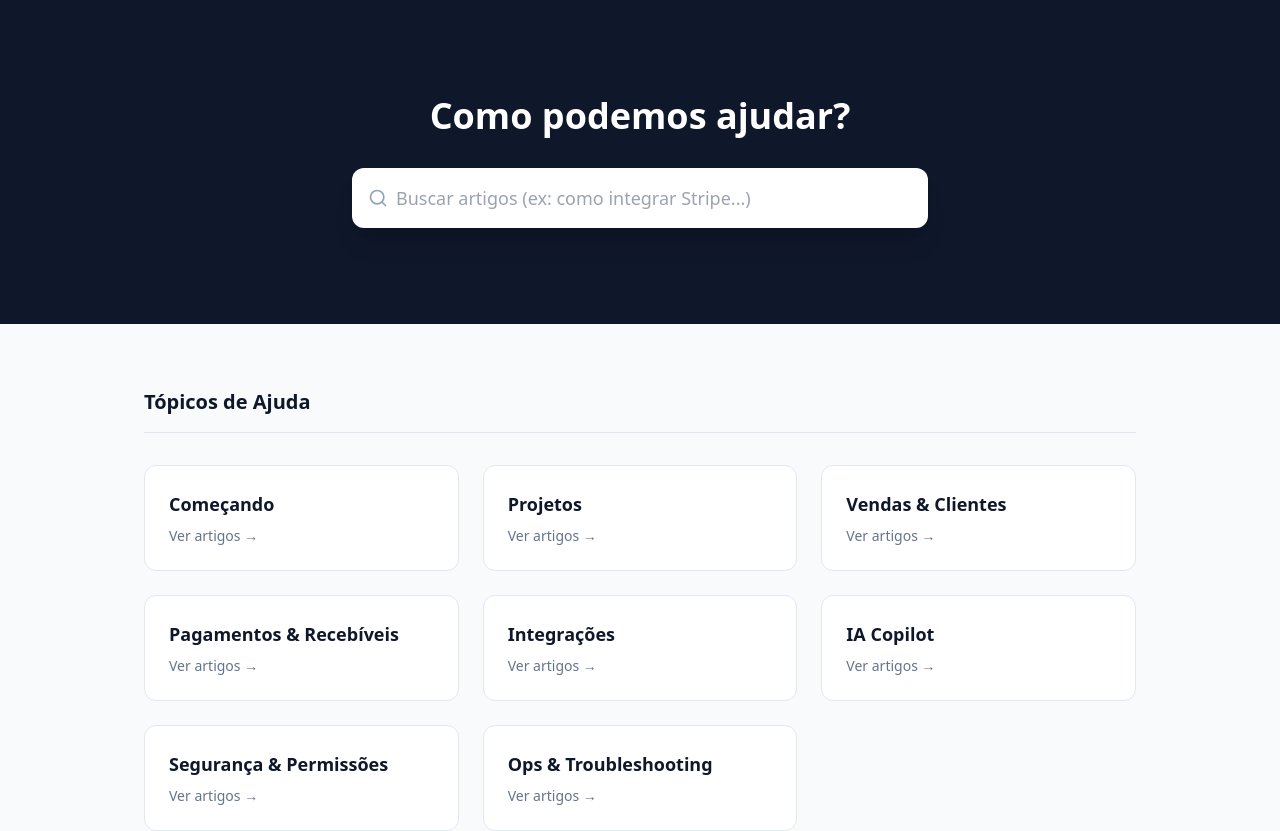
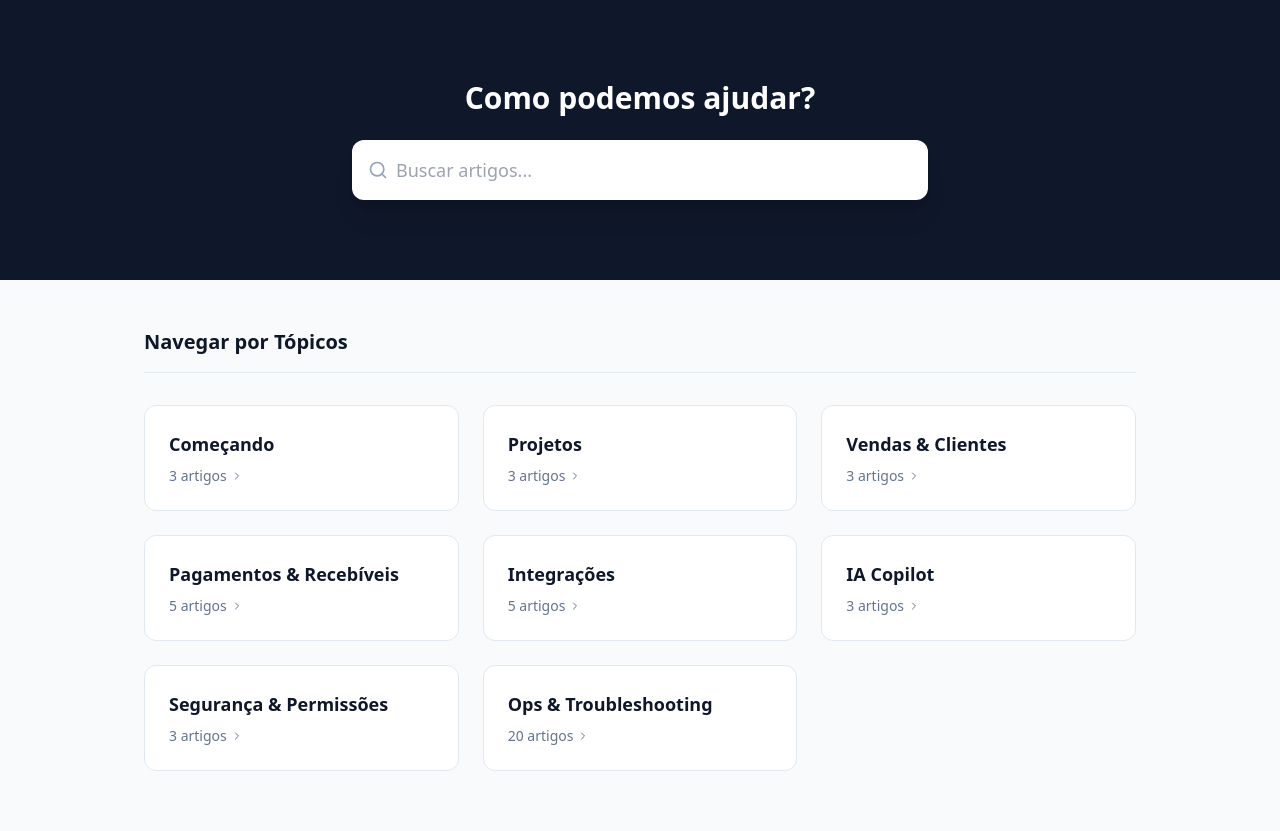
Before and after one commit to nicoolasmr/ferramenta-financeira, a Next.js app: page /ajuda in a window 1280 px wide. Shown: the top 831 px of the page. Built offline with nearby package versions, Linux system fonts and the light colour scheme.

Commit message:
fix: blog cta text and help center category navigation

```diff
--- a/src/app/ajuda/page.tsx
+++ b/src/app/ajuda/page.tsx
@@ -1,6 +1,6 @@
 import Link from "next/link";
-import { Search } from "lucide-react";
-import { HELP_CATEGORIES } from "@/lib/content/help";
+import { Search, FileText, ChevronRight } from "lucide-react";
+import { HELP_CATEGORIES, getAllHelpArticles } from "@/lib/content/help";
 import { Button } from "@/components/ui/button";
 
 export const metadata = {
@@ -8,15 +8,37 @@ export const metadata = {
     description: "Documentação, tutoriais e suporte para usar o RevenueOS.",
 };
 
-export default function HelpCenter() {
+export default async function HelpCenter({ searchParams }: { searchParams: { category?: string } }) {
+    // In Next 15, we might need to await searchParams.
+    // Ideally we treat it as potentially async or just access it.
+    // For safety in this environment, let's treat it as an object for now,
+    // but if it's a Promise in strict Next 15, we'd need `await searchParams`.
+    const { category } = await searchParams || {};
+
+    const allArticles = getAllHelpArticles();
+    const filteredArticles = category
+        ? allArticles.filter(a => a.frontmatter.category === HELP_CATEGORIES.find(c => c.id === category)?.label)
+        : [];
+
+    const selectedCategory = category ? HELP_CATEGORIES.find(c => c.id === category) : null;
+
     return (
         <div className="min-h-screen bg-slate-50 font-sans">
             {/* SEARCH HERO */}
-            <div className="bg-slate-900 text-white py-24 text-center">
+            <div className="bg-slate-900 text-white py-20 text-center">
                 <div className="container mx-auto px-4 max-w-3xl">
-                    <h1 className="text-3xl md:text-4xl font-bold mb-8">Como podemos ajudar?</h1>
+                    <h1 className="text-3xl font-bold mb-6">
+                        {selectedCategory ? `${selectedCategory.label}` : "Como podemos ajudar?"}
+                    </h1>
 
-                    {/* Fake Search Input (Functional search can be added later) */}
+                    {/* Simplified Search/Nav for context */}
+                    {selectedCategory && (
+                        <Link href="/ajuda" className="text-slate-400 hover:text-white text-sm mb-4 inline-block">
+                            &larr; Voltar para todas as categorias
+                        </Link>
+                    )}
+
+                    {!selectedCategory && (
                         <div className="relative max-w-xl mx-auto">
                             <div className="absolute inset-y-0 left-0 pl-4 flex items-center pointer-events-none">
                                 <Search className="h-5 w-5 text-slate-400" />
@@ -24,26 +46,62 @@ export default function HelpCenter() {
                             <input
                                 type="text"
                                 className="block w-full pl-11 pr-4 py-4 rounded-xl text-slate-900 bg-white border-none focus:ring-4 focus:ring-blue-500/30 text-lg shadow-xl"
-                            placeholder="Buscar artigos (ex: como integrar Stripe...)"
+                                placeholder="Buscar artigos..."
                             />
                         </div>
+                    )}
                 </div>
             </div>
 
-            {/* CATEGORIES GRID */}
-            <div className="container mx-auto px-4 py-16 max-w-5xl">
-                <h2 className="text-xl font-bold text-slate-900 mb-8 border-b pb-4">Tópicos de Ajuda</h2>
+            <div className="container mx-auto px-4 py-12 max-w-5xl">
+                {selectedCategory ? (
+                    /* ARTICLES LIST VIEW */
+                    <div className="space-y-6">
+                        {filteredArticles.length > 0 ? (
+                            filteredArticles.map(article => (
+                                <Link key={article.slug} href={`/ajuda/${article.slug}`} className="block p-6 bg-white rounded-xl border border-slate-200 hover:shadow-md hover:border-blue-300 transition-all">
+                                    <div className="flex items-center justify-between">
+                                        <div className="flex items-center gap-4">
+                                            <div className="p-3 bg-blue-50 text-blue-600 rounded-lg">
+                                                <FileText className="w-6 h-6" />
+                                            </div>
+                                            <div>
+                                                <h3 className="text-lg font-bold text-slate-900 mb-1">{article.frontmatter.title}</h3>
+                                                <p className="text-slate-500 text-sm line-clamp-1">{article.frontmatter.excerpt}</p>
+                                            </div>
+                                        </div>
+                                        <ChevronRight className="w-5 h-5 text-slate-300" />
+                                    </div>
+                                </Link>
+                            ))
+                        ) : (
+                            <div className="text-center py-12 text-slate-500">
+                                <p>Nenhum artigo encontrado nesta categoria.</p>
+                                <Link href="/ajuda" className="text-blue-600 hover:underline mt-2 inline-block">Voltar ao início</Link>
+                            </div>
+                        )}
+                    </div>
+                ) : (
+                    /* CATEGORIES GRID VIEW */
+                    <div>
+                        <h2 className="text-xl font-bold text-slate-900 mb-8 border-b pb-4">Navegar por Tópicos</h2>
                         <div className="grid md:grid-cols-2 lg:grid-cols-3 gap-6">
                             {HELP_CATEGORIES.map(cat => (
                                 <Link key={cat.id} href={`/ajuda?category=${cat.id}`} className="block p-6 bg-white border border-slate-200 rounded-xl hover:border-blue-300 hover:shadow-md transition-all group">
                                     <h3 className="font-bold text-lg text-slate-900 group-hover:text-blue-600 mb-2">
                                         {cat.label}
                                     </h3>
-                            <p className="text-sm text-slate-500">Ver artigos &rarr;</p>
+                                    <p className="text-sm text-slate-500 flex items-center gap-1">
+                                        {allArticles.filter(a => a.frontmatter.category === cat.label).length} artigos
+                                        <ChevronRight className="w-3 h-3" />
+                                    </p>
                                 </Link>
                             ))}
                         </div>
+                    </div>
+                )}
 
+                {/* SUPPORT BOX */}
                 <div className="mt-16 p-8 bg-blue-50 rounded-2xl border border-blue-100 flex flex-col md:flex-row items-center justify-between gap-6">
                     <div>
                         <h3 className="text-xl font-bold text-blue-900 mb-2">Ainda precisa de suporte?</h3>
--- a/src/app/blog/page.tsx
+++ b/src/app/blog/page.tsx
@@ -58,8 +58,8 @@ export default function BlogIndex({ searchParams }: { searchParams: { category?:
                         <div className="bg-blue-50 p-6 rounded-xl border border-blue-100">
                             <h4 className="font-bold text-blue-900 mb-2">Escalando sua operação?</h4>
                             <p className="text-sm text-blue-800 mb-4">Descubra como o RevenueOS automatiza seus recebíveis.</p>
-                            <Link href="/signup">
-                                <Button className="w-full bg-blue-600 hover:bg-blue-700">Começar grátis</Button>
+                            <Link href="/precos">
+                                <Button className="w-full bg-blue-600 hover:bg-blue-700">Comece agora</Button>
                             </Link>
                         </div>
                     </aside>
```
Lines whose indentation alone changed are shown as unchanged.
